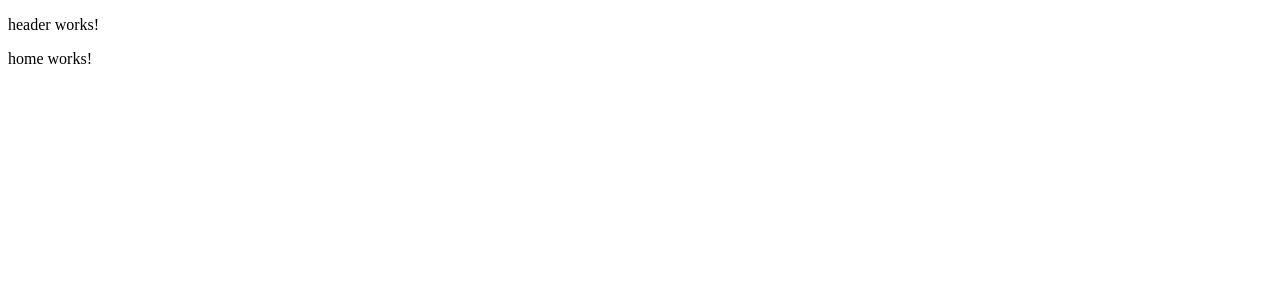
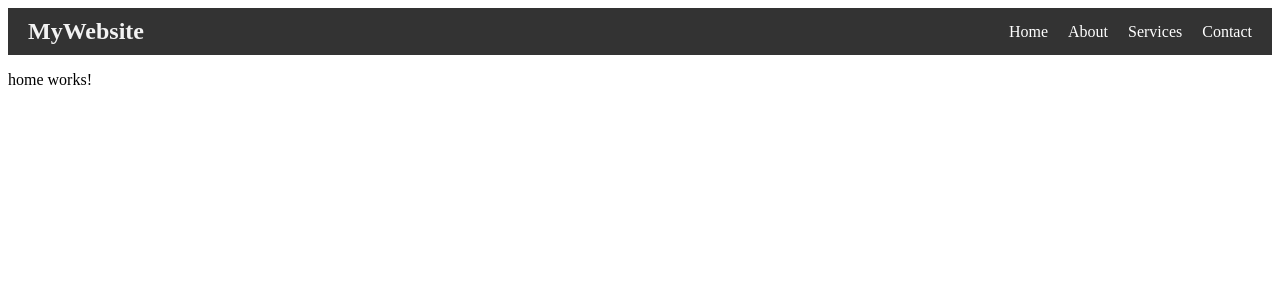
Before and after one commit to rusiruchapana/Angular, an Angular app in the folder Learn_Angular/: page / in a window 1280 px wide. Shown: the top 300 px of the page. Built offline with nearby package versions, Linux system fonts and the light colour scheme.

Commit message:
style the header

```diff
--- a/Learn_Angular/src/app/header/header.component.css
+++ b/Learn_Angular/src/app/header/header.component.css
@@ -0,0 +1,46 @@
+/* General styles */
+body {
+  margin: 0;
+  font-family: Arial, sans-serif;
+}
+
+/* Header styles */
+.header {
+  display: flex;
+  justify-content: space-between;
+  align-items: center;
+  padding: 10px 20px;
+  background-color: #333;
+  color: white;
+}
+
+/* Logo styles */
+.logo a {
+  text-decoration: none;
+  font-size: 1.5rem;
+  font-weight: bold;
+  color: #f3f3f3;
+}
+
+/* Navigation styles */
+.nav ul {
+  list-style-type: none;
+  margin: 0;
+  padding: 0;
+  display: flex;
+}
+
+.nav ul li {
+  margin-left: 20px;
+}
+
+.nav ul li a {
+  text-decoration: none;
+  color: white;
+  font-size: 1rem;
+  transition: color 0.3s ease;
+}
+
+.nav ul li a:hover {
+  color: #ff6600;
+}
--- a/Learn_Angular/src/app/header/header.component.html
+++ b/Learn_Angular/src/app/header/header.component.html
@@ -1 +1,13 @@
-<p>header works!</p>
+<header class="header">
+  <div class="logo">
+    <a href="#">MyWebsite</a>
+  </div>
+  <nav class="nav">
+    <ul>
+      <li><a href="#home">Home</a></li>
+      <li><a href="#about">About</a></li>
+      <li><a href="#services">Services</a></li>
+      <li><a href="#contact">Contact</a></li>
+    </ul>
+  </nav>
+</header>
```
